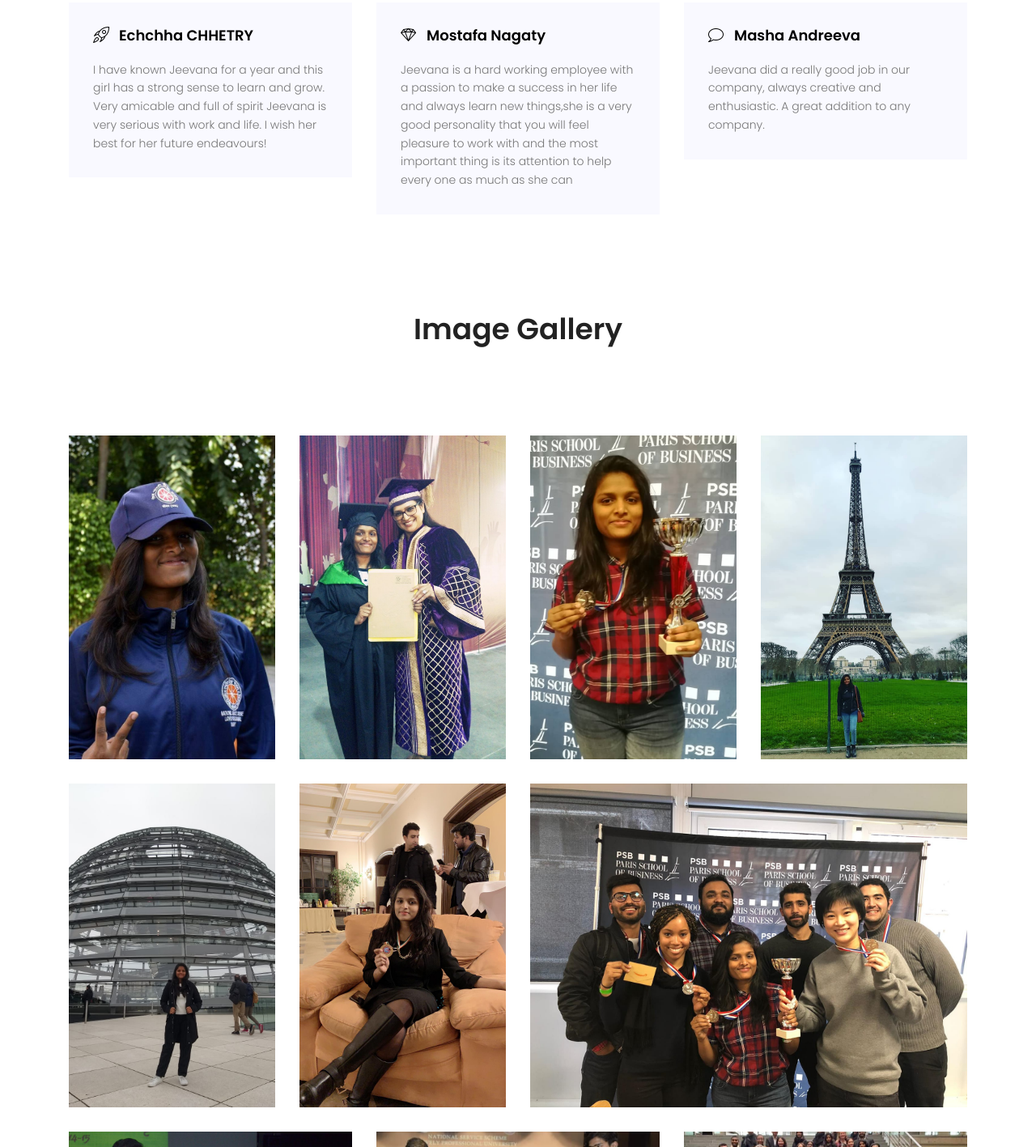
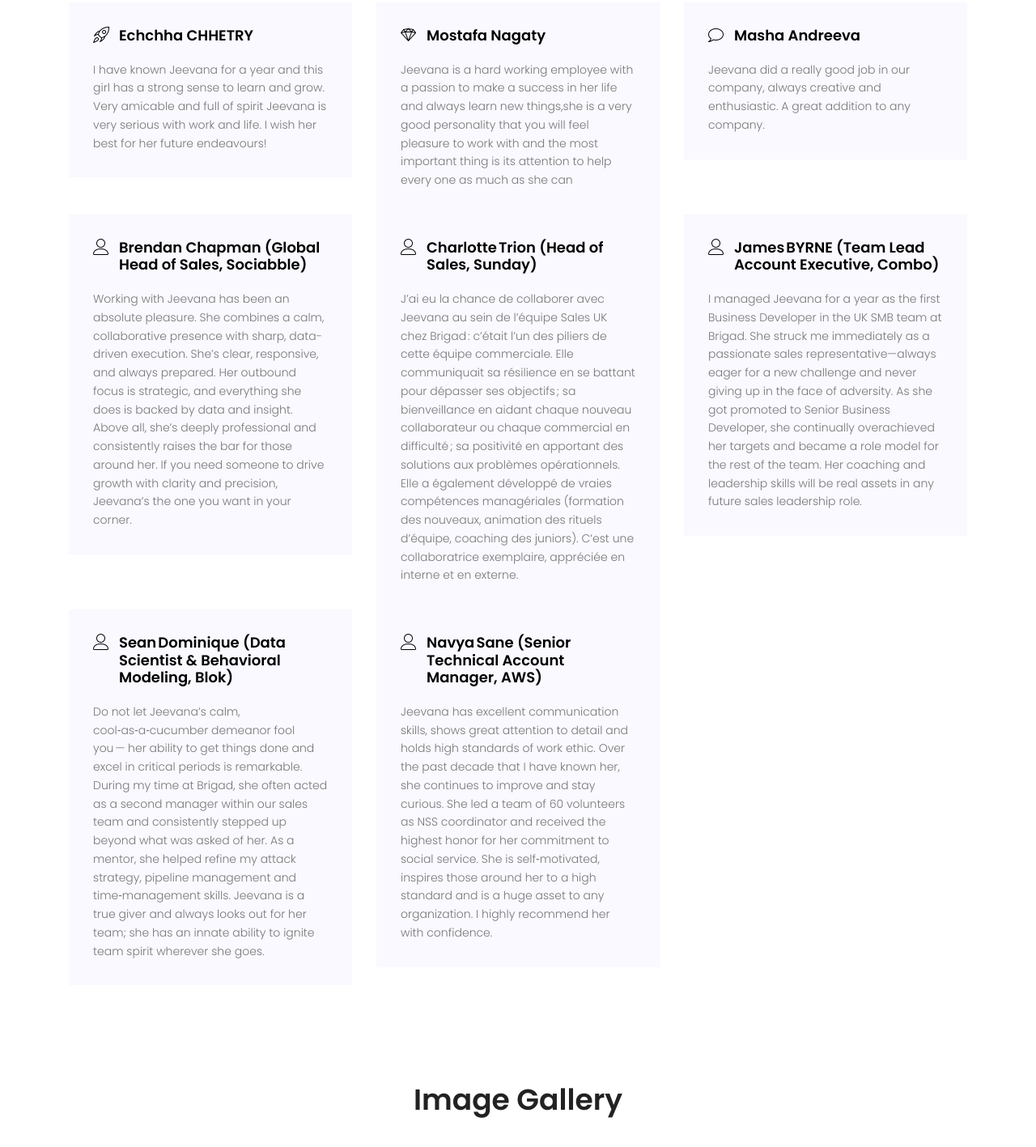
Before and after one commit to G1ah/G1ah.github.io, a plain HTML site: page index.html in a window 1280 px wide. Shown: the part 4400-5817 px from the top of the page at 81% size. Drawn offline with nearby package versions, Linux system fonts and the light colour scheme.

Commit message:
Update index.html

```diff
--- a/index.html
+++ b/index.html
@@ -457,6 +457,67 @@
 						</div>
 
 						<!-- add more testimonials here -->
+						<!-- Add these below the existing testimonials -->
+<div class="col-lg-4 col-md-6">
+    <div class="single-feature">
+        <div class="title d-flex flex-row pb-20">
+            <span class="lnr lnr-user"></span>
+            <h4><a href="#">Brendan Chapman (Global Head of Sales, Sociabble)</a></h4>
+        </div>
+        <p>
+            Working with Jeevana has been an absolute pleasure. She combines a calm, collaborative presence with sharp, data-driven execution. She’s clear, responsive, and always prepared. Her outbound focus is strategic, and everything she does is backed by data and insight. Above all, she’s deeply professional and consistently raises the bar for those around her. If you need someone to drive growth with clarity and precision, Jeevana’s the one you want in your corner.
+        </p>
+    </div>
+</div>
+
+<div class="col-lg-4 col-md-6">
+    <div class="single-feature">
+        <div class="title d-flex flex-row pb-20">
+            <span class="lnr lnr-user"></span>
+            <h4><a href="#">Charlotte Trion (Head of Sales, Sunday)</a></h4>
+        </div>
+        <p>
+            J’ai eu la chance de collaborer avec Jeevana au sein de l’équipe Sales UK chez Brigad : c’était l’un des piliers de cette équipe commerciale. Elle communiquait sa résilience en se battant pour dépasser ses objectifs ; sa bienveillance en aidant chaque nouveau collaborateur ou chaque commercial en difficulté ; sa positivité en apportant des solutions aux problèmes opérationnels. Elle a également développé de vraies compétences managériales (formation des nouveaux, animation des rituels d’équipe, coaching des juniors). C’est une collaboratrice exemplaire, appréciée en interne et en externe.
+        </p>
+    </div>
+</div>
+
+<div class="col-lg-4 col-md-6">
+    <div class="single-feature">
+        <div class="title d-flex flex-row pb-20">
+            <span class="lnr lnr-user"></span>
+            <h4><a href="#">James BYRNE (Team Lead Account Executive, Combo)</a></h4>
+        </div>
+        <p>
+            I managed Jeevana for a year as the first Business Developer in the UK SMB team at Brigad. She struck me immediately as a passionate sales representative—always eager for a new challenge and never giving up in the face of adversity. As she got promoted to Senior Business Developer, she continually overachieved her targets and became a role model for the rest of the team. Her coaching and leadership skills will be real assets in any future sales leadership role.
+        </p>
+    </div>
+</div>
+
+<div class="col-lg-4 col-md-6">
+    <div class="single-feature">
+        <div class="title d-flex flex-row pb-20">
+            <span class="lnr lnr-user"></span>
+            <h4><a href="#">Sean Dominique (Data Scientist & Behavioral Modeling, Blok)</a></h4>
+        </div>
+        <p>
+            Do not let Jeevana’s calm, cool‑as‑a‑cucumber demeanor fool you — her ability to get things done and excel in critical periods is remarkable. During my time at Brigad, she often acted as a second manager within our sales team and consistently stepped up beyond what was asked of her. As a mentor, she helped refine my attack strategy, pipeline management and time‑management skills. Jeevana is a true giver and always looks out for her team; she has an innate ability to ignite team spirit wherever she goes.
+        </p>
+    </div>
+</div>
+
+<div class="col-lg-4 col-md-6">
+    <div class="single-feature">
+        <div class="title d-flex flex-row pb-20">
+            <span class="lnr lnr-user"></span>
+            <h4><a href="#">Navya Sane (Senior Technical Account Manager, AWS)</a></h4>
+        </div>
+        <p>
+            Jeevana has excellent communication skills, shows great attention to detail and holds high standards of work ethic. Over the past decade that I have known her, she continues to improve and stay curious. She led a team of 60 volunteers as NSS coordinator and received the highest honor for her commitment to social service. She is self‑motivated, inspires those around her to a high standard and is a huge asset to any organization. I highly recommend her with confidence.
+        </p>
+    </div>
+</div>
+
 						<!--
 						<div class="col-lg-4 col-md-6 ">
 							<div class="single-feature mb-30">
```
